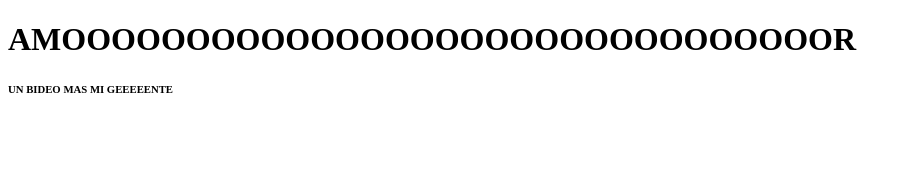
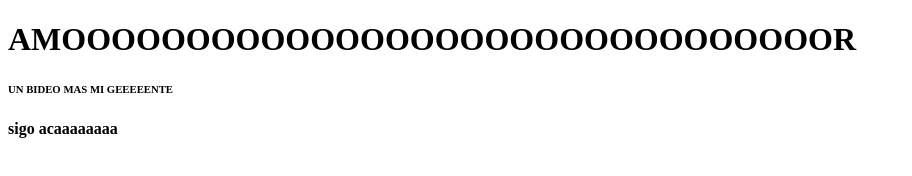
Before and after one commit to roccomoresi/java, a plain HTML site: page index.html in a window 1280 px wide. Shown: the whole page, without its empty margins (0-912 px from the left). Drawn offline with Linux system fonts and the light colour scheme.

Commit message:
a ver si sale

```diff
--- a/index.html
+++ b/index.html
@@ -10,5 +10,9 @@
 
         <h6>UN BIDEO MAS MI GEEEEENTE</h6>
 
+
+
+        <h4>sigo acaaaaaaaa</h4>
+
 </body>
 </html>
```
